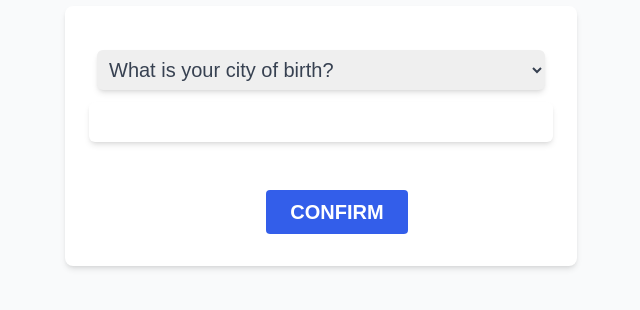
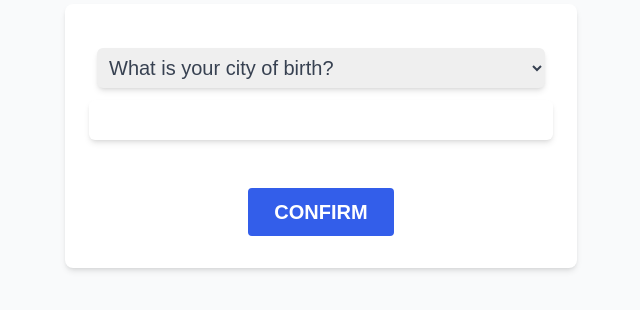
Before and after one commit to Naggayi-Daphne-Pearl/zofi_cash, a Next.js app: page /auth/security in a window 1280 px wide. Shown: the part 276-586 px from the top of the page, without its empty margins (319-959 px from the left). Built offline with nearby package versions, Linux system fonts and the light colour scheme.

Commit message:
Landing page

```diff
--- a/components/Button.js
+++ b/components/Button.js
@@ -3,8 +3,8 @@ import React from "react";
 const Button = (props) => {
   return (
     <button
-      className="bg-primary font-bold  font-body py-2 px-6 rounded md:ml-8  uppercase font-body text-xl my-4
-    duration-500 text-white"
+      className="bg-primary font-bold  font-body py-2 px-6 rounded   uppercase font-body text-xl my-4
+    duration-500 text-white text-xl hover:bg-white hover:text-primary border-2 border-primary"
       type="button"
     >
       {props.children}
```
Also changed, not shown: components/LandingPage.js (renamed from components/Dashboard.js).
